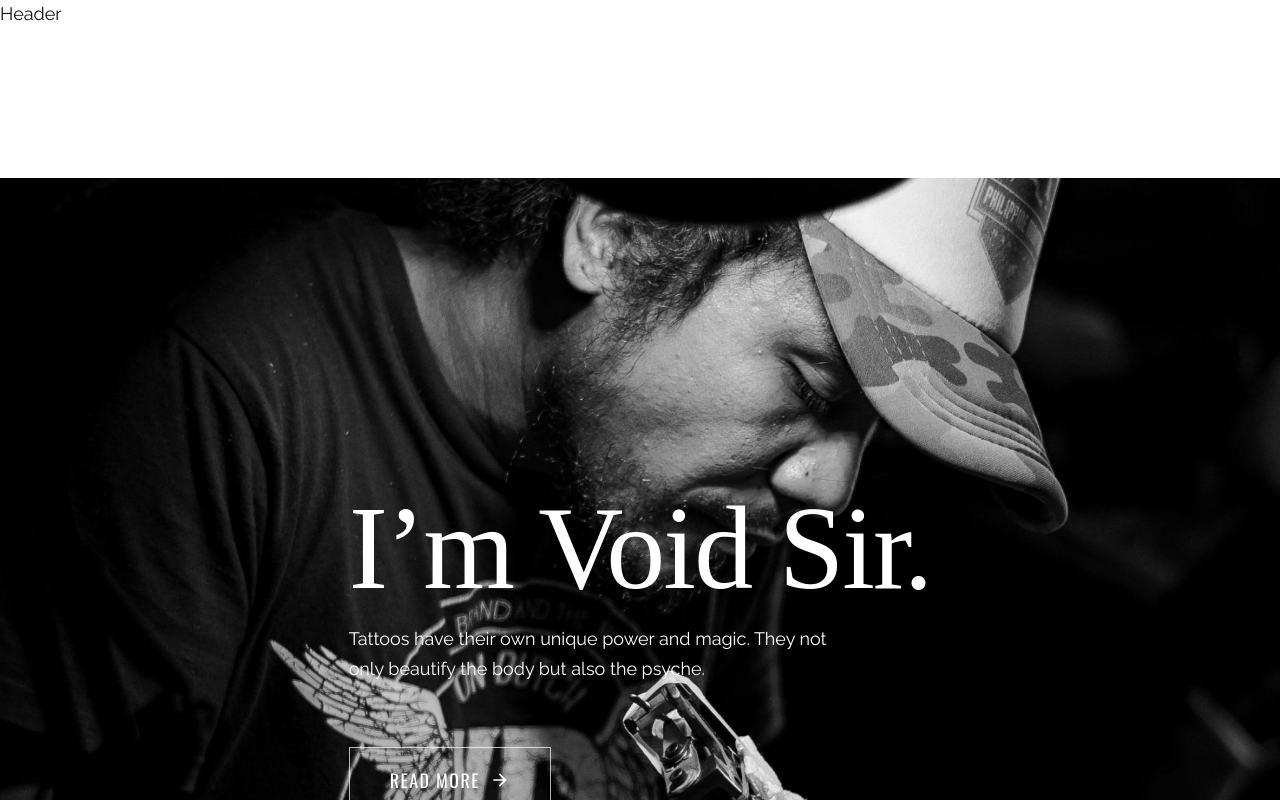
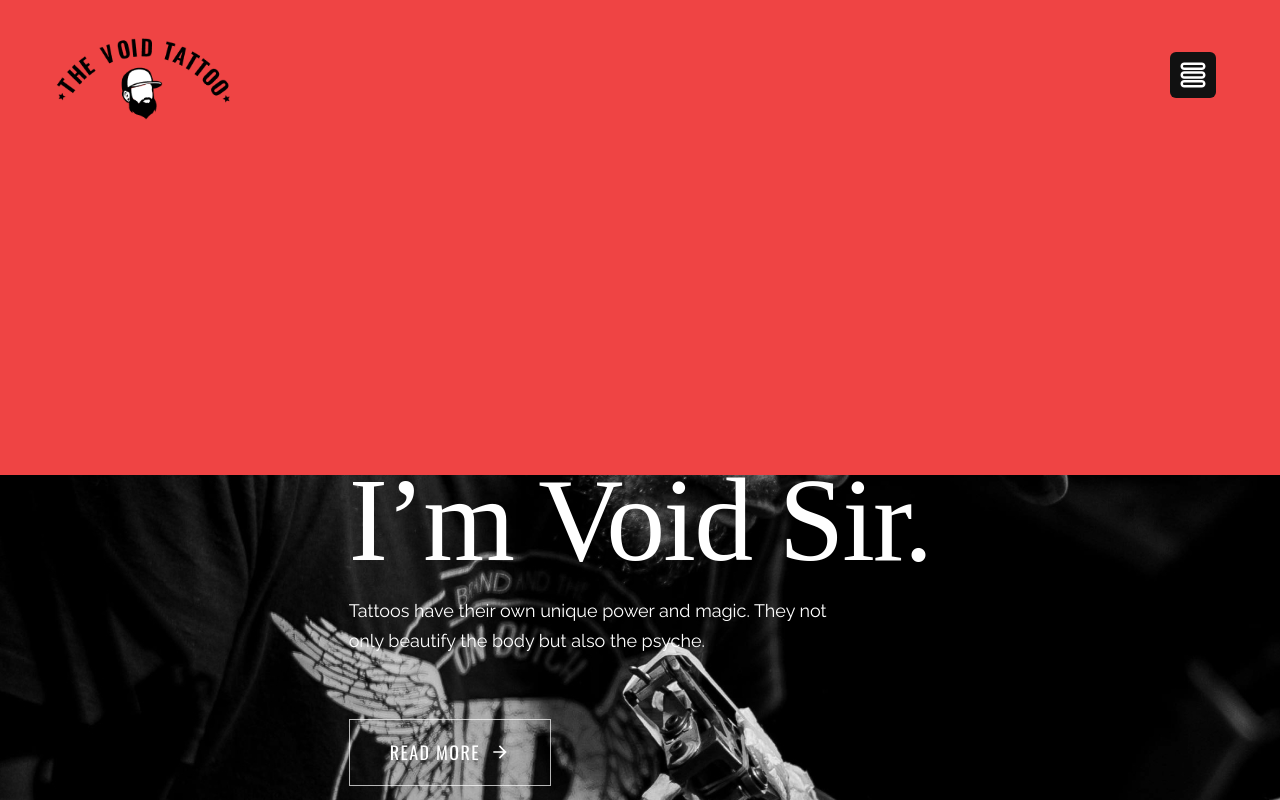
Before and after one commit to MaksBernatowicz/tattoo-studio-landing, a React (Create React App) app: page / in a window 1280 px wide. Shown: the top 800 px of the page. Built offline with nearby package versions, Linux system fonts and the light colour scheme; the HTML template or start-up script is replaced by a standard one; a web font is replaced by a local one.

Commit message:
added body of Header.js

```diff
--- a/src/App.js
+++ b/src/App.js
@@ -1,20 +1,20 @@
-import React from 'react';
+import React from "react";
 
 // import components
-import Hero from './components/Hero';
-import Header from './components/Header';
-import About from './components/About';
-import GallerySection from './components/GallerySection';
-import Skills from './components/Skills';
-import Interview from './components/Interview';
-import Testimonial from './components/Testimonial';
-import Contact from './components/Contact';
-import Footer from './components/Footer';
-import Copyright from './components/Copyright';
+import Hero from "./components/Hero";
+import Header from "./components/Header";
+import About from "./components/About";
+import GallerySection from "./components/GallerySection";
+import Skills from "./components/Skills";
+import Interview from "./components/Interview";
+import Testimonial from "./components/Testimonial";
+import Contact from "./components/Contact";
+import Footer from "./components/Footer";
+import Copyright from "./components/Copyright";
 
 const App = () => {
   return (
-    <div className='max-w-[1920px] mx-auto overflow-hidden bg-white'>
+    <div className="max-w-[1920px] mx-auto overflow-hidden bg-white">
       <Header />
       <Hero />
       <About />
@@ -25,7 +25,7 @@ const App = () => {
       <Contact />
       <Footer />
       <Copyright />
-      {/* <div className='h-[4000px]'></div> */}
+      <div className="h-[4000px]"></div>
     </div>
   );
 };
--- a/src/components/Header.js
+++ b/src/components/Header.js
@@ -1,7 +1,52 @@
-import React from 'react';
+import React, { useEffect, useState } from "react";
+// import header data
+import { headerData } from "../data";
+//  import components
+import Nav from "./Nav";
+import NavMobile from "./NavMobile";
+import Socials from "./Socials";
+// import icons
+import { TiThMenuOutline } from "react-icons/ti";
 
 const Header = () => {
-  return <div>Header</div>;
+  // destructure headerData
+  const { logo } = headerData;
+  // header state
+  const [isActive, setIsActive] = useState(false);
+  // nav mobile state
+  const [navMobile, setNavMobile] = useState(false);
+  // scroll event
+  useEffect(() => {
+    window.addEventListener("scroll", () => {
+      window.scrollY > 50 ? setIsActive(true) : setIsActive(false);
+    });
+  });
+  return (
+    <header
+      className={`${
+        isActive ? "h-[100px] lg:h-[110px] shadow-lg" : "h-[120px] lg:h-[150px]"
+      } fixed left-0 right-0 top-0 z-10 max-w-[1920px] w-full mx-auto transition-all duration-300`}
+    >
+      <div className="flex justify-between items-center h-full pl-[50px] pr-[60px]">
+        {/* logo */}
+        <a href="/">
+          <img className="w-[188px] h-[90px]" src={logo} alt="" />
+        </a>
+        {/* nav - initially hidden - show on desktop */}
+        <div className="hidden xl:flex">
+          <Nav />
+        </div>
+        {/* nav menu hamburger - showing by default - hidden on desktop */}
+        <div className="xl:hidden absolute right-[5%] bg-dark text-white p-2 rounded-md cursor-pointer">
+          <TiThMenuOutline className="text-3xl" />
+        </div>
+        {/* nav mobile - showing by default - hidden on desktop */}
+        <div className="fixed bg-red-500 w-full h-full left-0 -z-10 transition-all duration-300">
+          <NavMobile />
+        </div>
+      </div>
+    </header>
+  );
 };
 
 export default Header;
```
